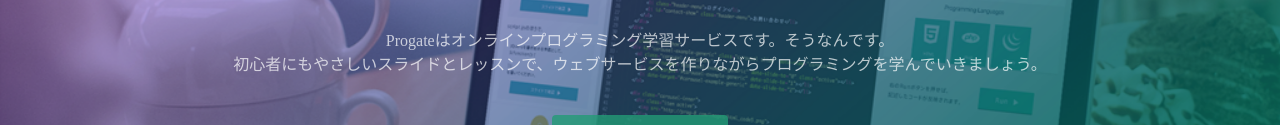
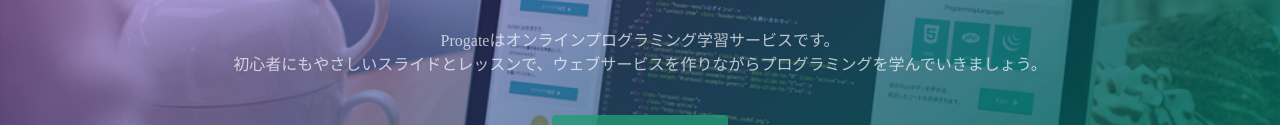
Before and after one commit to su-sky/su-sky.github.io, a plain HTML site: page index.html in a window 1280 px wide. Shown: the part 317-442 px from the top of the page. Drawn offline with Linux system fonts and the light colour scheme.

Commit message:
Update index.html

```diff
--- a/index.html
+++ b/index.html
@@ -24,7 +24,7 @@
   <div class="top-wrapper">
     <div class="container">
       <h1>LEARN TO CODE.<br>LEARN TO BE CREATIVE.</h1>
-      <p>Progateはオンラインプログラミング学習サービスです。そうなんです。<br>初心者にもやさしいスライドとレッスンで、ウェブサービスを作りながらプログラミングを学んでいきましょう。</p>
+      <p>Progateはオンラインプログラミング学習サービスです。<br>初心者にもやさしいスライドとレッスンで、ウェブサービスを作りながらプログラミングを学んでいきましょう。</p>
       <div class="btn-wrapper">
         <a href="#" class="btn signup">新規登録はこちら</a>
         <p>or</p>
```
